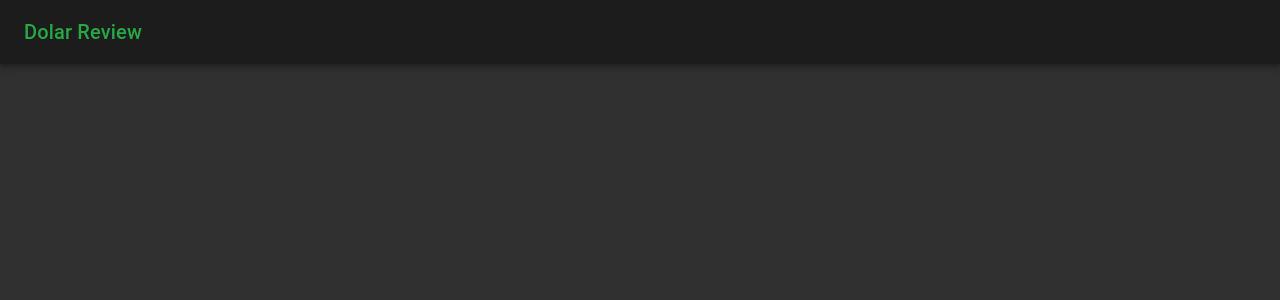
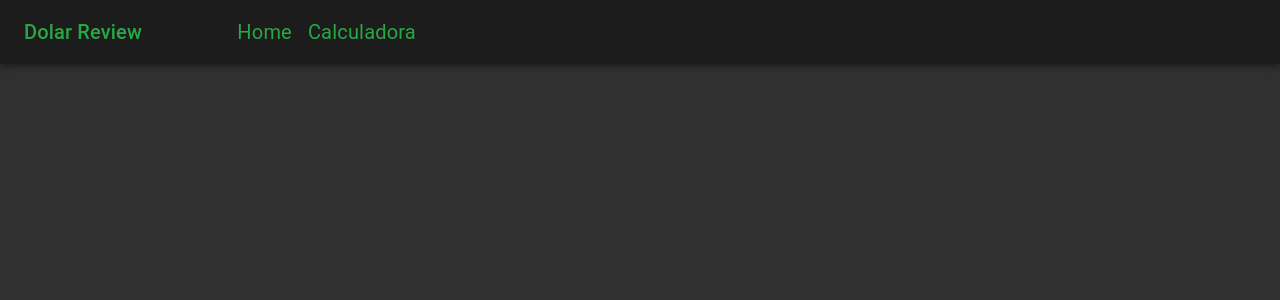
Before and after one commit to jhonnyV-V/dolar-review, a React (Create React App) app: page / in a window 1280 px wide. Shown: the top 300 px of the page. Built offline with nearby package versions, Linux system fonts and the light colour scheme; no server answers.

Commit message:
adding links to navigate trough the page

```diff
--- a/src/App.jsx
+++ b/src/App.jsx
@@ -47,10 +47,10 @@ function App() {
 
   return (
     <div>
-      <Header/>
-      <div className={classes.root}>
-        <Container>
-          <BrowserRouter>
+      <BrowserRouter>
+        <Header/>
+        <div className={classes.root}>
+          <Container>
             <div>
               <ContextProvider value={{rows, data}}>
 
@@ -68,9 +68,9 @@ function App() {
 
               </ContextProvider>
             </div>
-          </BrowserRouter>
-        </Container>
-      </div>
+          </Container>
+        </div>
+      </BrowserRouter>
     </div>
   );
 }
--- a/src/Components/Header/Header.jsx
+++ b/src/Components/Header/Header.jsx
@@ -1,8 +1,6 @@
-import React from 'react';
-import { makeStyles } from '@material-ui/core/styles';
-import AppBar from '@material-ui/core/AppBar';
-import Toolbar from '@material-ui/core/Toolbar';
-import Typography from '@material-ui/core/Typography';
+import { useState } from 'react';
+import { AppBar, Toolbar, Typography, Grid, makeStyles } from '@material-ui/core';
+import { useHistory } from 'react-router-dom';
 
 const useStyles = makeStyles((theme) => ({
     root: {
@@ -15,19 +13,69 @@ const useStyles = makeStyles((theme) => ({
     title: {
         flexGrow: 1,
         color:'#28a745',
-},
+    },
+
+    link:{
+        color: '#28a745',
+        textDecoration: 'none',
+        marginRight: theme.spacing(1),
+        marginLeft: theme.spacing(1),
+        cursor: 'pointer',
+        '@media screen and (min-width: 400px)':{
+            fontSize: '1.25rem',
+        },
+    },
+    linkUnderline: {
+        textDecoration: 'underline',
+    },
 }));
 
 export default function ButtonAppBar() {
     const classes = useStyles();
+    const history = useHistory();
+    const [actualRoute,setActualRoute] = useState(history.location.pathname)
+    const routes = [
+        {
+            link: '/dolar-review/',
+            name: 'Home',
+        },
+        {
+            link: '/dolar-review/calculator',
+            name: 'Calculadora',
+        }
+    ];
+    const preventDefault = (event, link) => {
+        event.preventDefault();
+        setActualRoute(link)
+        history.push(link)
+    }
 
     return (
     <div className={classes.root}>
         <AppBar position="static">
-            <Toolbar>
+            <Toolbar className={classes.toolbar}>
+                <Grid container justify='flex-start' item xs={6} sm={5} md={3} lg={2} >
                 <Typography variant="h6" className={classes.title} >
                     Dolar Review
                 </Typography>
+                </Grid>
+                <Grid container justify='flex-start' item xs={6} sm={3}>
+                    { routes.map((page) => (
+                                <Typography key={page.name}
+                                className={`${classes.link} ${
+                                    actualRoute == page.link?
+                                        classes.linkUnderline
+                                    :
+                                    ''
+                                }`}
+                                onClick={(e) => preventDefault(e,page.link)}
+                                >
+                                    {page.name}
+                                </Typography>
+                            )
+                        )
+                    }
+                </Grid>
             </Toolbar>
         </AppBar>
     </div>
--- a/src/index.js
+++ b/src/index.js
@@ -2,10 +2,10 @@ import React from 'react';
 import ReactDOM from 'react-dom';
 import App from './App.jsx';
 import * as serviceWorker from './serviceWorker';
-import { createMuiTheme, ThemeProvider } from '@material-ui/core/styles';
-import { CssBaseline } from '@material-ui/core';
+import { createMuiTheme, ThemeProvider, responsiveFontSizes,CssBaseline } from '@material-ui/core';
 
-const theme = createMuiTheme({
+const theme = responsiveFontSizes(
+    createMuiTheme({
         palette: {
             type:'dark',
             primary: {
@@ -16,6 +16,7 @@ const theme = createMuiTheme({
             },
         },
     })
+)
 
 ReactDOM.render(<ThemeProvider theme={theme} >
                     <CssBaseline/>
```
Lines whose indentation alone changed are shown as unchanged.
